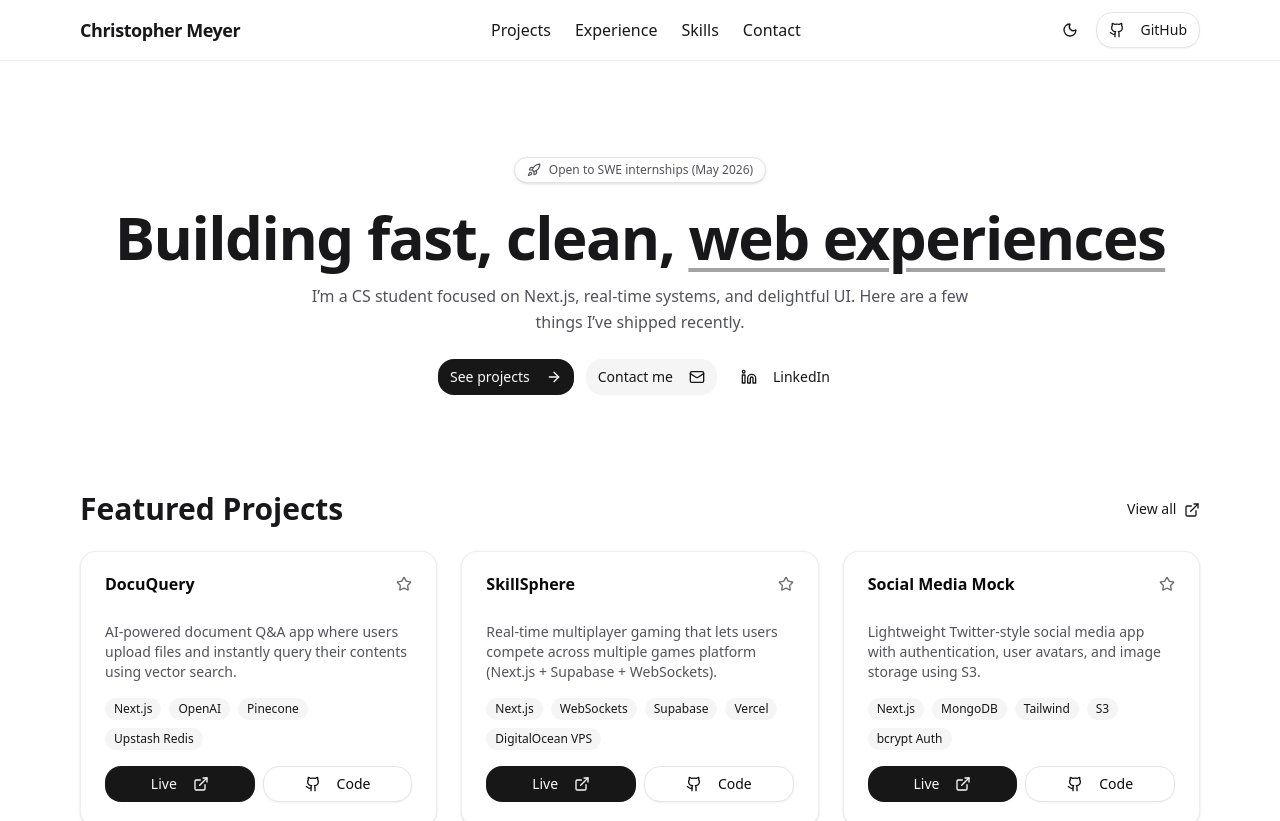
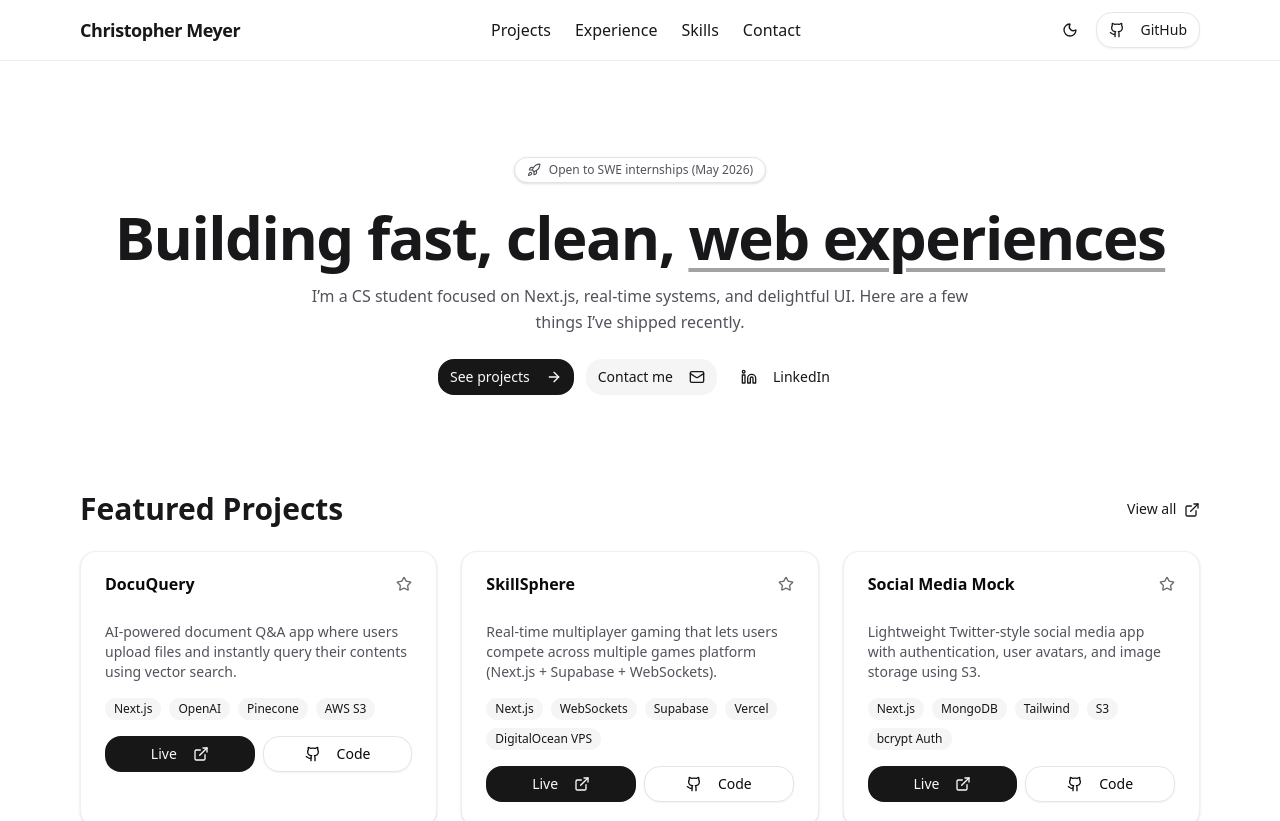
Before and after one commit to cameyer260/dev-portfolio, a Next.js app: page / in a window 1280 px wide. Shown: the top 821 px of the page. Built offline with nearby package versions, Linux system fonts and the light colour scheme.

Commit message:
updated to reflect new docuquery release

```diff
--- a/app/page.tsx
+++ b/app/page.tsx
@@ -32,9 +32,9 @@ export default function PortfolioPage() {
       title: "DocuQuery",
       blurb:
         "AI-powered document Q&A app where users upload files and instantly query their contents using vector search.",
-      tags: ["Next.js", "OpenAI", "Pinecone", "Upstash Redis"],
+      tags: ["Next.js", "OpenAI", "Pinecone", "AWS S3"],
       href: "https://www.docuquery.online",
-      repo: "https://github.com/cameyer260/ai-doc-qa",
+      repo: "https://github.com/cameyer260/docuquery",
     },
     {
       title: "SkillSphere",
```
